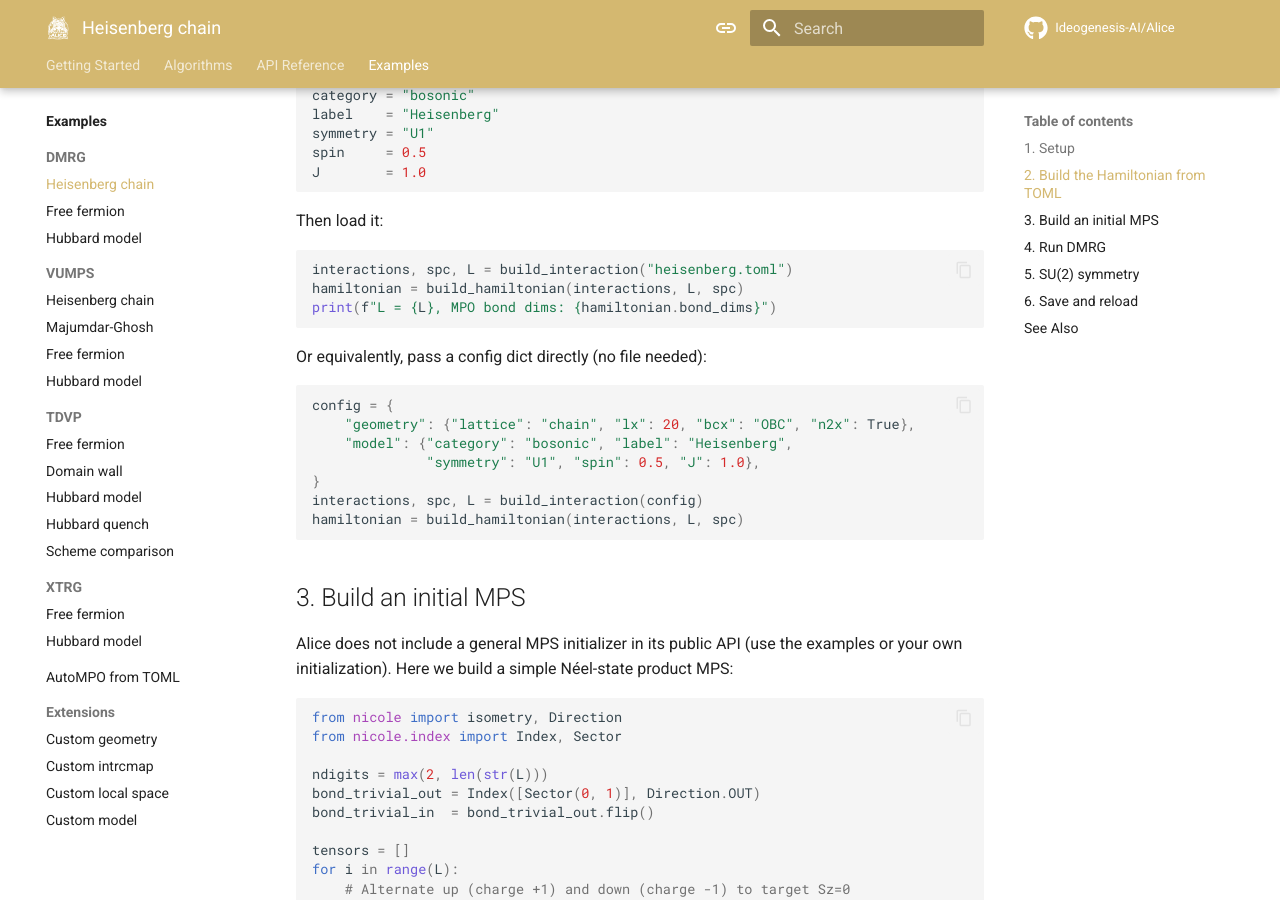
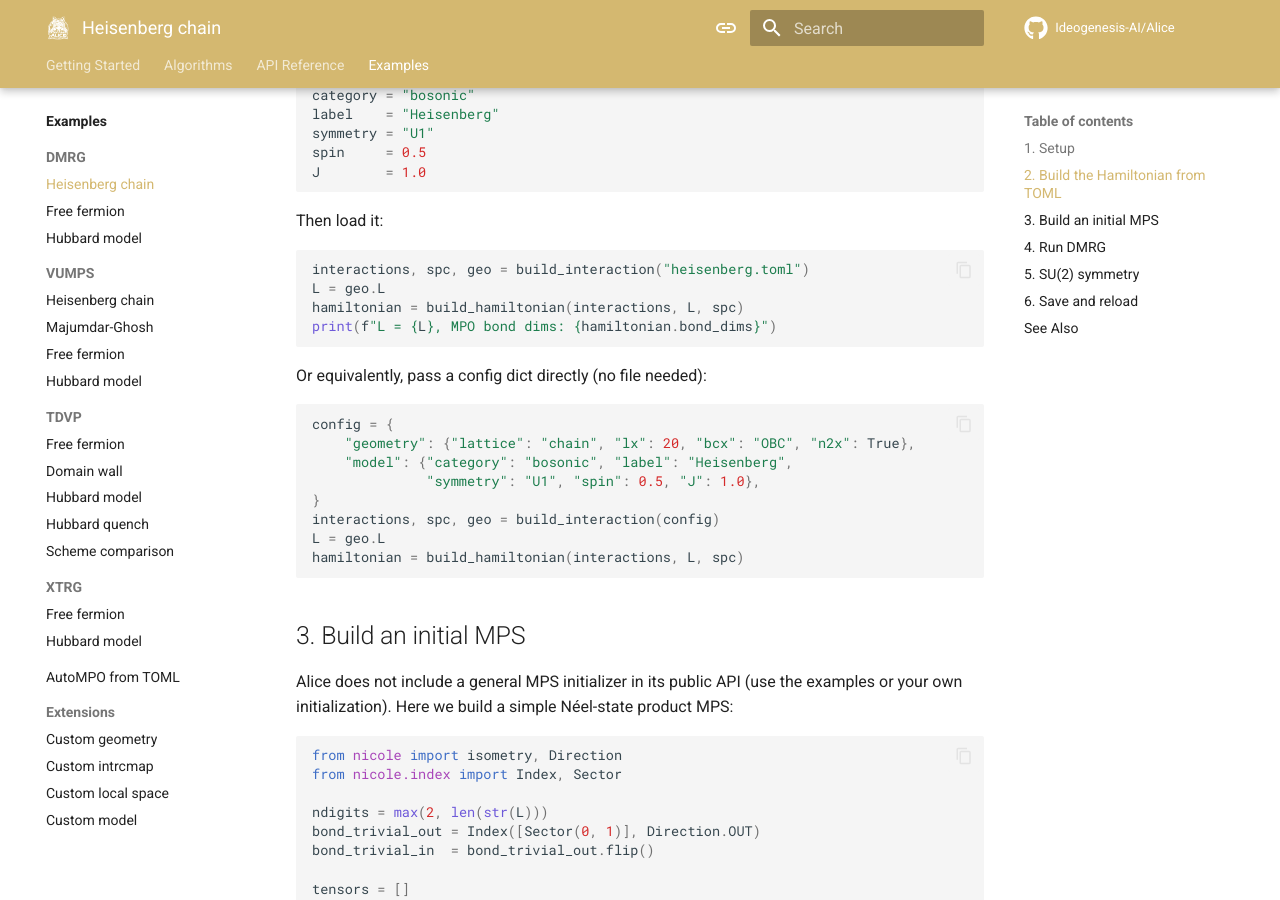
Before and after one commit to Ideogenesis-AI/Alice, an MkDocs documentation site: the page built from docs/examples/dmrg/heisenberg.md, in a window 1280 px wide and 900 px high, scrolled down 790 px. Built offline with MkDocs 1.6.1 and Material for MkDocs 9.7.7, drawn with Linux system fonts in a browser that asks for light colours; comment, search, counter and statistics services are not loaded.

Commit message:
Correct the build_interaction unpacking on the Heisenberg example page
All three snippets bound the third return value as the chain length and passed it to `build_hamiltonian`, which raised a TypeError because `build_interaction` returns a `Geometry` there. Taking the length from `geo.L` makes the page runnable.

````diff
--- a/docs/examples/dmrg/heisenberg.md
+++ b/docs/examples/dmrg/heisenberg.md
@@ -40,7 +40,8 @@ J        = 1.0
 Then load it:
 
 ```python
-interactions, spc, L = build_interaction("heisenberg.toml")
+interactions, spc, geo = build_interaction("heisenberg.toml")
+L = geo.L
 hamiltonian = build_hamiltonian(interactions, L, spc)
 print(f"L = {L}, MPO bond dims: {hamiltonian.bond_dims}")
 ```
@@ -53,7 +54,8 @@ config = {
     "model": {"category": "bosonic", "label": "Heisenberg",
               "symmetry": "U1", "spin": 0.5, "J": 1.0},
 }
-interactions, spc, L = build_interaction(config)
+interactions, spc, geo = build_interaction(config)
+L = geo.L
 hamiltonian = build_hamiltonian(interactions, L, spc)
 ```
 
@@ -118,7 +120,8 @@ To use full SU(2) spin-rotation symmetry, change `symmetry` to `"SU2"`:
 
 ```python
 config["model"]["symmetry"] = "SU2"
-interactions, spc, L = build_interaction(config)
+interactions, spc, geo = build_interaction(config)
+L = geo.L
 hamiltonian = build_hamiltonian(interactions, L, spc)
 ```
 
````
